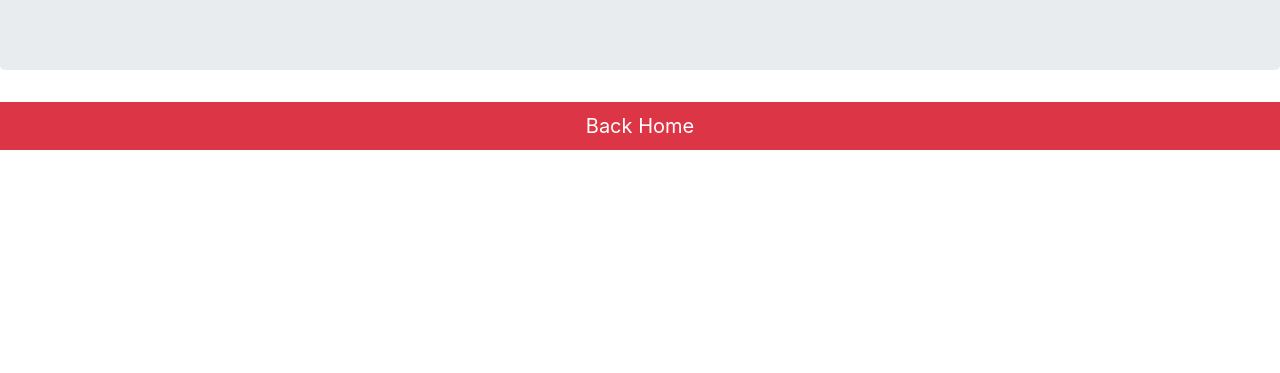
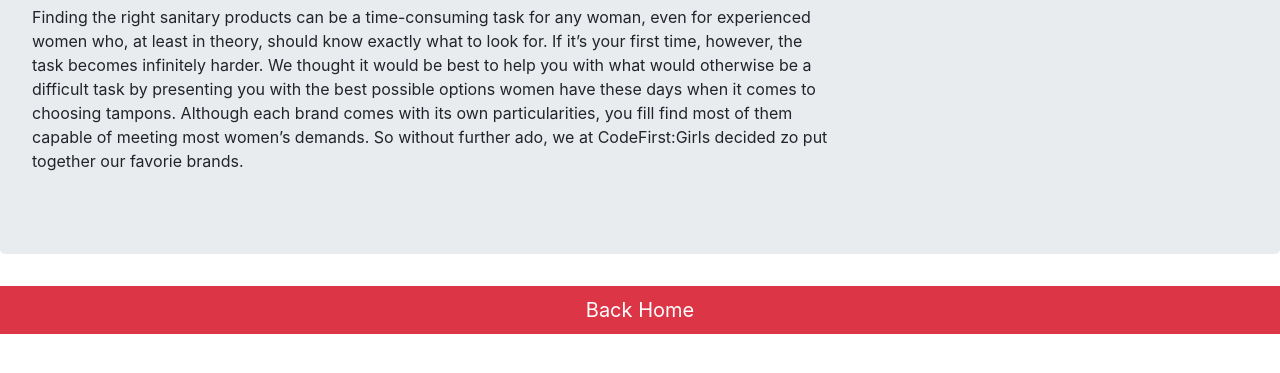
Before and after one commit to adelina1995/Competition_website, a plain HTML site: page FirstSite/about.html in a window 1280 px wide. Shown: the part 115-488 px from the top of the page. Drawn offline with nearby package versions, Linux system fonts and the light colour scheme; a web font is replaced by a local one.

Commit message:
Update about.html

```diff
--- a/FirstSite/about.html
+++ b/FirstSite/about.html
@@ -43,6 +43,11 @@
 		<div class='col-md-8'>
 	<!-- header 1 -->
 	<h1> About Us  </h1>
+
+		<p> Finding the right sanitary products can be a time-consuming task for any woman, even for experienced women who, at least in theory, should know exactly what to look for. If it’s your first time, however, the task becomes infinitely harder. We thought it would be best to help you with what would otherwise be a difficult task by presenting you with the best possible options women have these days when it comes to choosing tampons.
+
+Although each brand comes with its own particularities, you fill find most of them capable of meeting most women’s demands. So without further ado, we at CodeFirst:Girls decided zo put together our favorie brands. </p>
+
 		</div>
 	</div>
 
```
